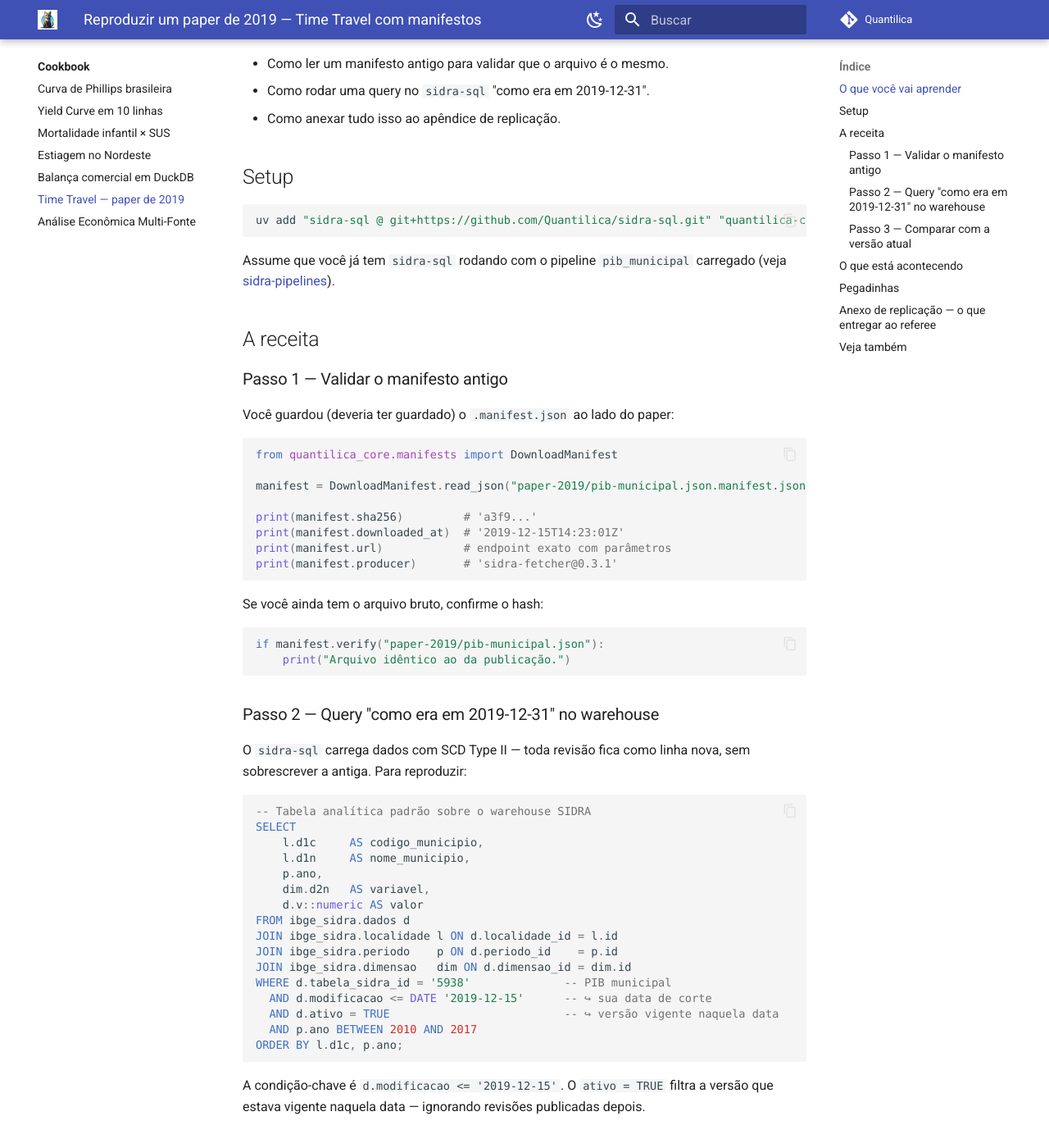
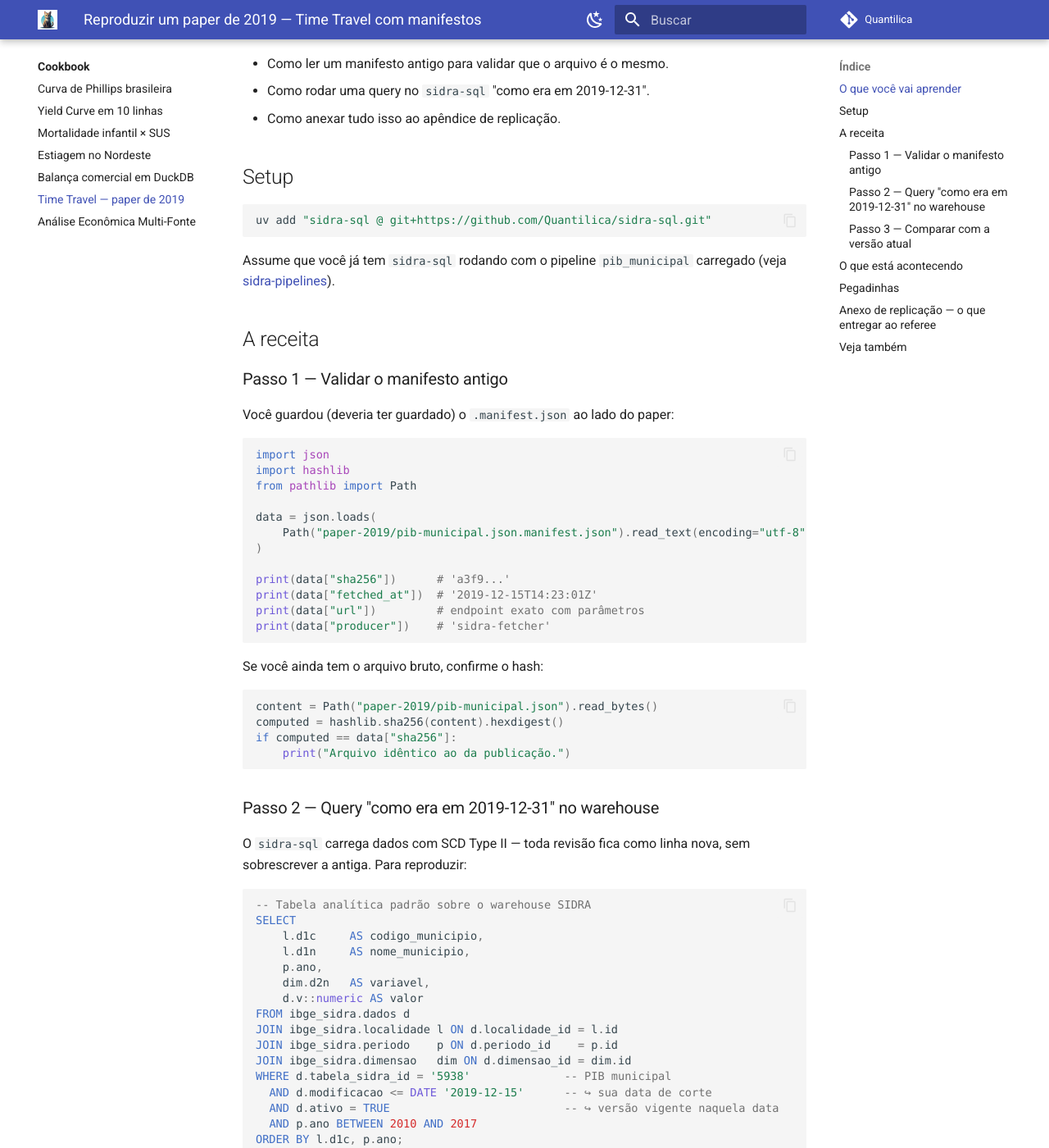
Before and after one commit to Quantilica/docs, an MkDocs documentation site: the page built from docs/cookbook/time-travel.md, in a window 1280 px wide and 1400 px high, scrolled down 465 px. Shown: the whole window at 82% size. Built offline with MkDocs 1.6.1 and Material for MkDocs 9.7.7, drawn with Linux system fonts in a browser that asks for light colours; some web fonts are replaced; comment, search, counter and statistics services are not loaded.

Commit message:
docs: corrigir exemplos de código gerados por LLM (cookbook + quickstart)
Bugs confirmados por testes de contrato contra as APIs reais:

- quickstart.md (Tesouro): plot.plot_prices() exige argumento 'variable'
- yield-curve.md: reader.read_prices() renomeia colunas para inglês;
  substituídos nomes PT por Column enum (reference_date, bond_type, etc.)
- analise-economica-multi-fonte.md: import errado de SidraClient,
  coluna D2C → D3C para período do IPCA, mesma correção de colunas Tesouro
- time-travel.md: DownloadManifest.read_json/verify/downloaded_at não
  existem; substituídos por json.loads() + hashlib.sha256() manuais

Co-Authored-By: Claude Sonnet 4.6 <noreply@anthropic.com>

````diff
--- a/docs/cookbook/time-travel.md
+++ b/docs/cookbook/time-travel.md
@@ -20,7 +20,7 @@ Esta receita mostra como a infraestrutura Quantilica resolve isso com **dois mec
 ## Setup
 
 ```bash
-uv add "sidra-sql @ git+https://github.com/Quantilica/sidra-sql.git" "quantilica-core @ git+https://github.com/Quantilica/quantilica-core.git"
+uv add "sidra-sql @ git+https://github.com/Quantilica/sidra-sql.git"
 ```
 
 Assume que você já tem `sidra-sql` rodando com o pipeline `pib_municipal` carregado (veja [sidra-pipelines](../ibge/sidra-pipelines.md)).
@@ -32,20 +32,26 @@ Assume que você já tem `sidra-sql` rodando com o pipeline `pib_municipal` carr
 Você guardou (deveria ter guardado) o `.manifest.json` ao lado do paper:
 
 ```python
-from quantilica_core.manifests import DownloadManifest
+import json
+import hashlib
+from pathlib import Path
 
-manifest = DownloadManifest.read_json("paper-2019/pib-municipal.json.manifest.json")
+data = json.loads(
+    Path("paper-2019/pib-municipal.json.manifest.json").read_text(encoding="utf-8")
+)
 
-print(manifest.sha256)         # 'a3f9...'
-print(manifest.downloaded_at)  # '2019-12-15T14:23:01Z'
-print(manifest.url)            # endpoint exato com parâmetros
-print(manifest.producer)       # 'sidra-fetcher@0.3.1'
+print(data["sha256"])      # 'a3f9...'
+print(data["fetched_at"])  # '2019-12-15T14:23:01Z'
+print(data["url"])         # endpoint exato com parâmetros
+print(data["producer"])    # 'sidra-fetcher'
 ```
 
 Se você ainda tem o arquivo bruto, confirme o hash:
 
 ```python
-if manifest.verify("paper-2019/pib-municipal.json"):
+content = Path("paper-2019/pib-municipal.json").read_bytes()
+computed = hashlib.sha256(content).hexdigest()
+if computed == data["sha256"]:
     print("Arquivo idêntico ao da publicação.")
 ```
 
````
Also changed, not shown: docs/cookbook/analise-economica-multi-fonte.md (+9 -7 lines), docs/cookbook/yield-curve.md (+7 -6 lines), docs/quickstart.md (+1 -1 lines).
